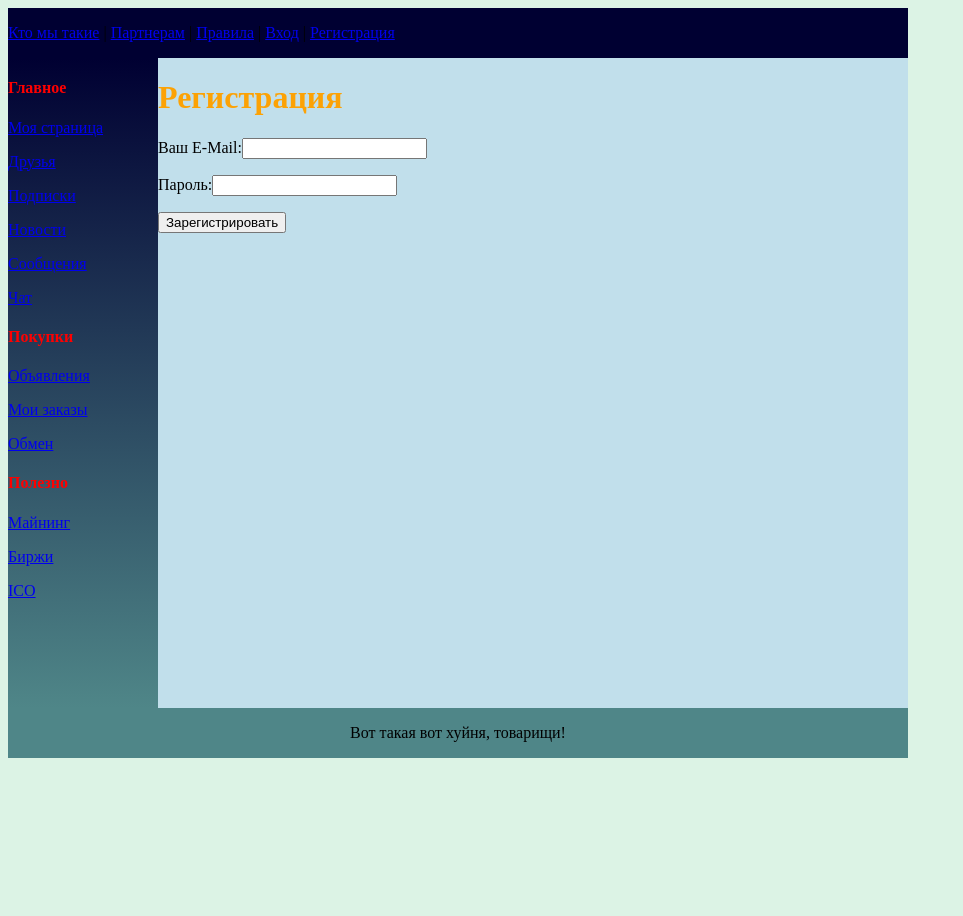
After one commit to observerdmb/svv_01, a Django app: template accounts/templates/registration/registration_form.html in a window 1280 px wide. The commit adds this page. Shown: the whole page, without its empty margins (0-963 px from the left). Run offline with Django 3.2, Linux system fonts and the light colour scheme; the template is opened without the code that fills it: values that come from a table or form of the project are taken from there, others are empty.

Commit message:
Need to do registration

```diff
--- a/accounts/models.py
+++ b/accounts/models.py
@@ -38,8 +38,10 @@
 class Profile(AbstractBaseUser):
     email = models.EmailField(verbose_name='email address', max_length=255, unique=True,)
     full_name = models.CharField(verbose_name='Полное имя', max_length=30, null=True, blank=True)
-    nick_name = models.CharField(verbose_name='Ник', max_length=30, null=True, blank=True)
+    nick_name = models.CharField(verbose_name='Ник', max_length=30, null=True, blank=True, unique=True)
     date_of_birth = models.DateField(null=True, blank=True)
+    country = models.CharField(verbose_name='Страна', max_length=30, null=True, blank=True)
+    city = models.CharField(verbose_name='Город', max_length=30, null=True, blank=True)
     photo = models.ImageField(upload_to='profiles//%Y/%m/%d/', verbose_name='Фото', blank=True, null=True)
     about_me = models.TextField(verbose_name='обо мне', blank=True, null=True)
     is_active = models.BooleanField(default=True)
--- a/accounts/static/css/style.css
+++ b/accounts/static/css/style.css
@@ -1,5 +1,5 @@
 body {
-	background: #f3f3f3;
+	background: #dcf3e5;
 }
 
 #container {
@@ -8,13 +8,13 @@
 }
 
 #navigation {
-	background: #000000;
+	background: #000032;
 	height: 50px;
 	width: 900px;
 }
 
 #menu {
-	background: grey;
+	background: linear-gradient(#000032, #4f8688);
 	float: left;
 	height: 650px;
 	width: 150px;
@@ -24,16 +24,14 @@
 	float: right;
 	height: 650px;
 	width: 750px;
-	background: yellowgreen;
+	background: rgba(131, 177, 249, 0.3);
 }
 
 #content_header {
 	height: 50px;
 	width: 750px;
-	background: deepskyblue;
+	background: white;
 }
-
-
 
 #content_detail {
 	text-align: left;
@@ -42,7 +40,7 @@
 	height: 545px;
 	width: 210px;
 	position: absolute;
-	background: red;
+	background: white;
 	padding: 10px;
 	margin: 10px;
 }
@@ -53,7 +51,7 @@
 	float: right;
 	height: 545px;
 	width: 460px;
-	background: purple;
+	background: white;
 	padding: 10px;
 	margin: 10px;
 	border-radius: 10px;
@@ -67,7 +65,7 @@
 	clear: both;
 	height: 50px;
 	width: 900px;
-	background: yellow;
+	background: #4f8688;
 }
 
 h1 {
--- a/accounts/templates/base.html
+++ b/accounts/templates/base.html
@@ -10,13 +10,15 @@
 <div id="container">
     {% block nav %}
         <div id="navigation">
+            <div id="vcenter">
                 <a href="{% url 'empty_page' %}">Кто мы такие</a>  |  <a href="{% url 'empty_page' %}">Партнерам</a>  |  <a href="{% url 'empty_page' %}">Правила</a>  |
                 {% if user.is_authenticated %}
                     <a href="{% url 'logout' %}">Выход</a>
                 {% else %}
                     <a href="{% url 'log-in' %}">Вход</a>  |  <a href="/accounts/register">Регистрация</a>
                 {% endif %}
-            <hr>
+                {#            <hr>#}
+            </div>
         </div>
     {% endblock %}
     {% block aside %}
@@ -50,8 +52,9 @@
     </div>
 
     <div id="footer">
-        <hr>
-        <p align="center">Вот такая вот хуйня, товарищи!</p>
+        <div id="vcenter">
+            <div id="footer_text" align="center">Вот такая вот хуйня, товарищи!</div>
+        </div>
     </div>
 </div>
 </body>
--- /dev/null
+++ b/accounts/templates/registration/registration_form.html
@@ -0,0 +1,12 @@
+{% extends 'base.html' %}
+{% load static %}
+{% block content %}
+    <h1>Регистрация</h1>
+    <form action="" method="post">
+        {% csrf_token %}
+        {% for field in form %}
+            <p>{{ field.label_tag }}{{field}}</p>
+        {% endfor %}
+        <input type="submit" name="reg_form" value="Зарегистрировать">
+    </form>
+{% endblock %}
--- a/accounts/urls.py
+++ b/accounts/urls.py
@@ -1,4 +1,4 @@
-from django.conf.urls import url
+from django.conf.urls import url, include
 from . import views
 from django.contrib.auth.views import logout
 
@@ -8,4 +8,5 @@
     url('^not_exists/', views.empty_view, name='empty_page'),
     url('^login/', views.login_user, name='log-in'),
     url('^logout/', logout, {'template_name': 'empty.html', 'next_page': '/login'}, name='logout'),
+    url(r'^accounts/', include('registration.backends.hmac.urls'))
 ]
```
Also changed, not shown: accounts/templates/main.html (+11 -1 lines), accounts/views.py (+7 -1 lines), accounts/migrations/0003_auto_20180529_2129.py (added), accounts/migrations/0004_auto_20180529_2130.py (added), img/logo/logo.jpg (added), img/profiles/2018/05/29/Puppy.jpg, img/profiles/unknown.png (added). Lines whose indentation alone changed are shown as unchanged.
